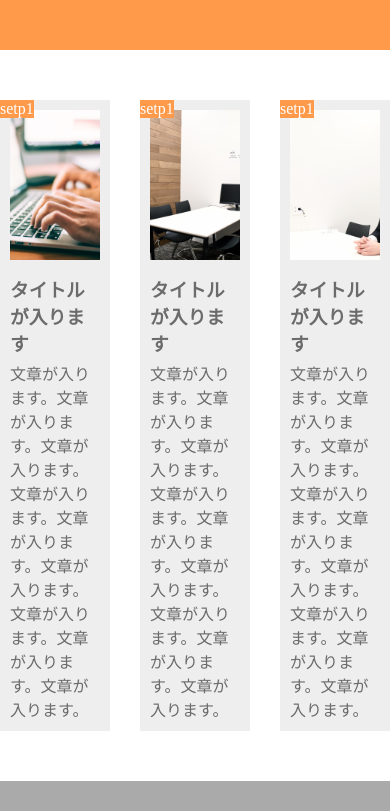
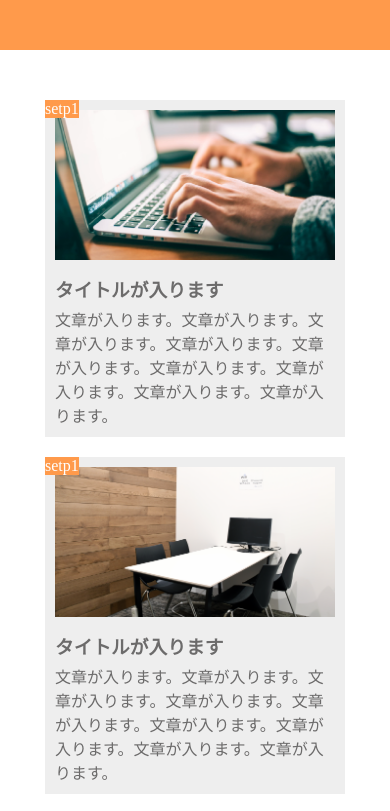
Before and after one commit to eijikEIJIK/kadai-1, a plain HTML site: page index.html in a window 390 px wide. Shown: the top 811 px of the page. Drawn offline with Linux system fonts and the light colour scheme.

Commit message:
end responsive

```diff
--- a/style.css
+++ b/style.css
@@ -16,15 +16,17 @@ main{
 .item-box{
     display:flex;
     justify-content: center;
+    margin:0 auto;
 }
 .item{
     width:300px;
     background-color:#eeeeee;
     padding:10px;
     position:relative;
+    margin:0 30px 0 0;
 }
-.item:nth-child(2){
-    margin:0 30px;
+.item:nth-child(3){
+    margin:0;
 }
 .img{
     width:100%;
@@ -58,3 +60,17 @@ footer{
     height: 50px;
     background-color: #aaaaaa;
 }
+
+@media screen and (max-width:768px) {
+    .item-box{
+        width:90%;
+        display:block;
+    }
+    .item{
+        margin:0 auto;
+        margin-bottom:20px;
+    }
+    .item:nth-child(3){
+        margin:0 auto;
+    }
+}
```
Also changed, not shown: chapter10_exercise/guide-sp.png (added), chapter10_exercise/img/flow01.png (added), chapter10_exercise/img/flow02.png (added), chapter10_exercise/img/flow03.png (added), chapter10_exercise/sample-sp.png (added).
